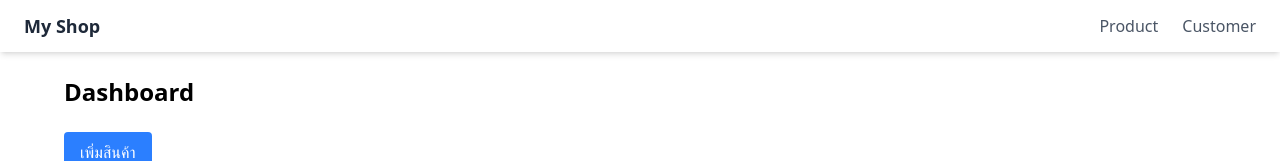
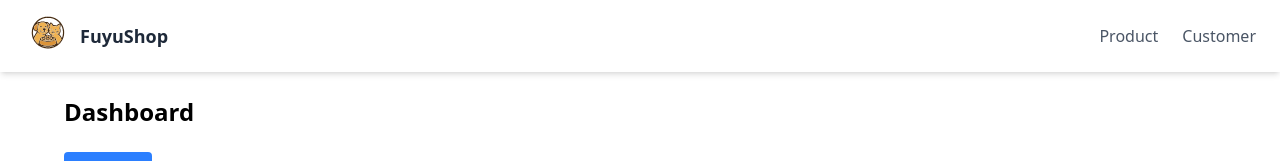
Before and after one commit to Phanukorn3/last_fuyu, a React (Vite) app in the folder fontend/my-app/: page / in a window 1280 px wide. Shown: the top 161 px of the page. Built offline with nearby package versions, Linux system fonts and the light colour scheme; no server answers.

Commit message:
icon nav

```diff
--- a/fontend/my-app/src/App.jsx
+++ b/fontend/my-app/src/App.jsx
@@ -4,6 +4,8 @@ import Dashboard from "./pages/Dashboard";
 import Customers from "./pages/Customers";
 import Login from "./pages/Login"
 import Register from "./pages/Register"
+import Home from "./pages/Home"
+
 
 function LayoutWithNavbar() {
   return (
@@ -19,6 +21,7 @@ function LayoutWithNavbar() {
   );
 }
 
+
 export default function App() {
   return (
     <Router>
@@ -26,6 +29,7 @@ export default function App() {
         <Route path="/*" element={<LayoutWithNavbar />} />
         <Route path="/login" element={<Login />} />
         <Route path="/register" element={<Register />} />
+        <Route path="/home" element={<Home />} />
       </Routes>
     </Router>
   );
--- a/fontend/my-app/src/components/Navbar.jsx
+++ b/fontend/my-app/src/components/Navbar.jsx
@@ -3,8 +3,13 @@ import { Link } from "react-router-dom";
 export default function Navbar() {
   return (
     <nav className="bg-white shadow-md px-6 py-3 flex items-center justify-between">
-      <h1 className="text-lg font-bold text-gray-800">My Shop</h1>
-
+      <div className="flex items-center">
+        <img
+          src="/iconindex.svg"
+          alt="Icon"
+          className="w-12 h-12 mr-2"
+        />
+      <h1 className="text-lg font-bold text-gray-800">FuyuShop</h1></div>
       <div className="flex gap-6">
         <Link
           to="/"
--- /dev/null
+++ b/fontend/my-app/src/pages/Home.jsx
@@ -0,0 +1,15 @@
+// import React, { useState } from "react";
+// import { Link, useNavigate } from "react-router-dom";
+// import Icon from "../assets/fuyuicon.png";
+// import TextInput from "../components/TextInput";
+// import axios from "axios";
+
+export default function Home() {
+
+
+  return (
+    <div className="flex flex-col items-center w-auto h-auto mt-100 text-6xl">
+    <h1>Home naja</h1>
+    <h1>มันใช้ nav เดียวกับ admin ได้หรอ ไม่รุ้เลยยังไม่ทำ ง่วงง</h1></div>
+  );
+}
--- a/fontend/my-app/src/pages/Login.jsx
+++ b/fontend/my-app/src/pages/Login.jsx
@@ -24,7 +24,7 @@ export default function Login() {
       );
 
       console.log(response.data);
-      navigate("/");
+      navigate("/home");
     } catch (err) {
       console.error(err);
       if (err.response && err.response.data) {
```
